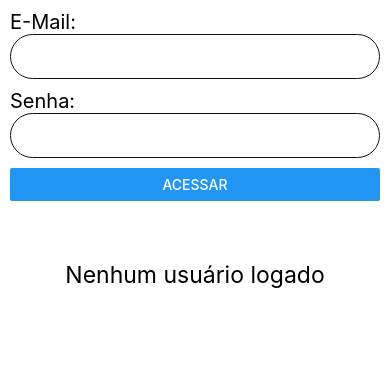
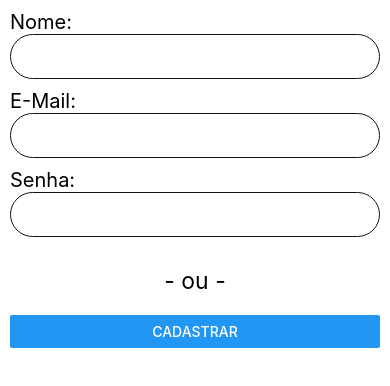
Before and after one commit to KaduVuotto/studyFirebase, a React Native app: screen / in a window 390 px wide. Shown: the top 386 px of the page. Built offline with nearby package versions, Linux system fonts and the light colour scheme.

Commit message:
usando Auth + Database

```diff
--- a/App.js
+++ b/App.js
@@ -4,6 +4,7 @@ import firebase from './src/firebaseConnection';
 
 
 export default function App() {
+  const [nome, setNome] = useState('')
   const [email, setEmail] = useState('')
   const [password, setPassword] = useState('')
   const [user, setUser] = useState('')
@@ -33,8 +34,37 @@ export default function App() {
     return;
   }
 
+  async function cadastrar() {
+    Keyboard.dismiss();
+    await firebase.auth().createUserWithEmailAndPassword(email, password)
+      .then(value => {
+        firebase.database().ref('usuarios').child(value.user.uid).set({
+          nome: nome
+        })
+        alert('Usuario criado');
+        setEmail('')
+        setPassword('')
+        setUser(value.user.email)
+        return;
+      })
+      .catch(error => {
+        alert('Oops, algo deu errado...');
+        return;
+      })
+  }
+
   return (
     <View style={styles.container}>
+      <Text style={styles.texto}>
+        Nome:
+      </Text>
+      <TextInput
+        style={styles.input}
+        underlineColorAndroid='transparent'
+        value={nome}
+        onChangeText={(texto) => setNome(texto)}
+      />
+
       <Text style={styles.texto}>
         E-Mail:
       </Text>
@@ -55,22 +85,35 @@ export default function App() {
         onChangeText={(texto) => setPassword(texto)}
       />
 
+      {user.length == 1 ?
         <Button
           title='Acessar'
           onPress={logar}
-      />
+        /> : null}
+
+
+      {user.length > 0 ?
         <Text style={{ marginTop: 20, marginBottom: 20, fontSize: 23, textAlign: 'center' }}>
           {user}
         </Text>
+        : null}
+
+      {user.length == 0 ?
+        <View>
+          <Text style={{ marginTop: 20, marginBottom: 20, fontSize: 23, textAlign: 'center' }}> - ou - </Text>
+          <Button
+            title='Cadastrar'
+            onPress={cadastrar}
+          />
+        </View> : null}
+
 
       {user.length > 0 ?
         <Button
           title='Sair'
           onPress={logout}
         />
-        :
-        <Text style={{ marginTop: 20, marginBottom: 20, fontSize: 23, textAlign: 'center' }}>Nenhum usuário logado</Text>
-      }
+        : null}
     </View >
   );
 }
```
Lines whose indentation alone changed are shown as unchanged.
